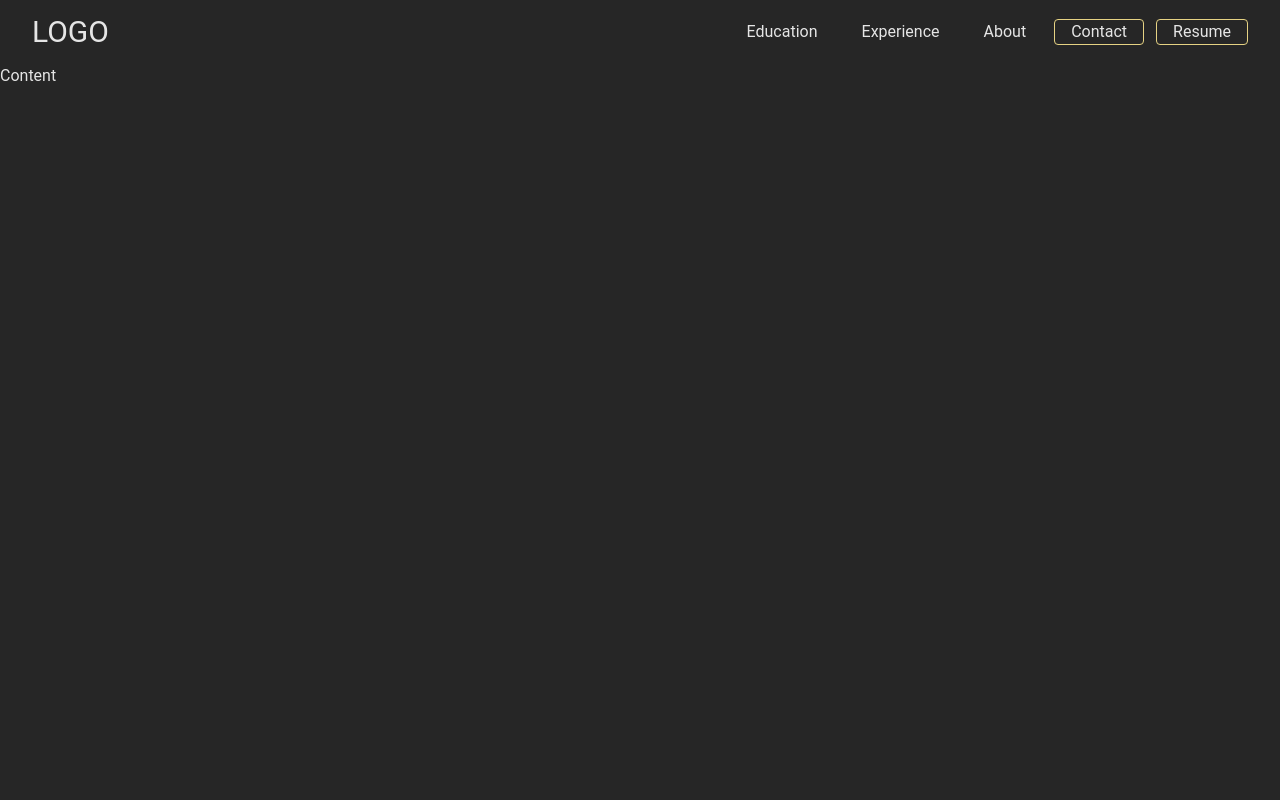
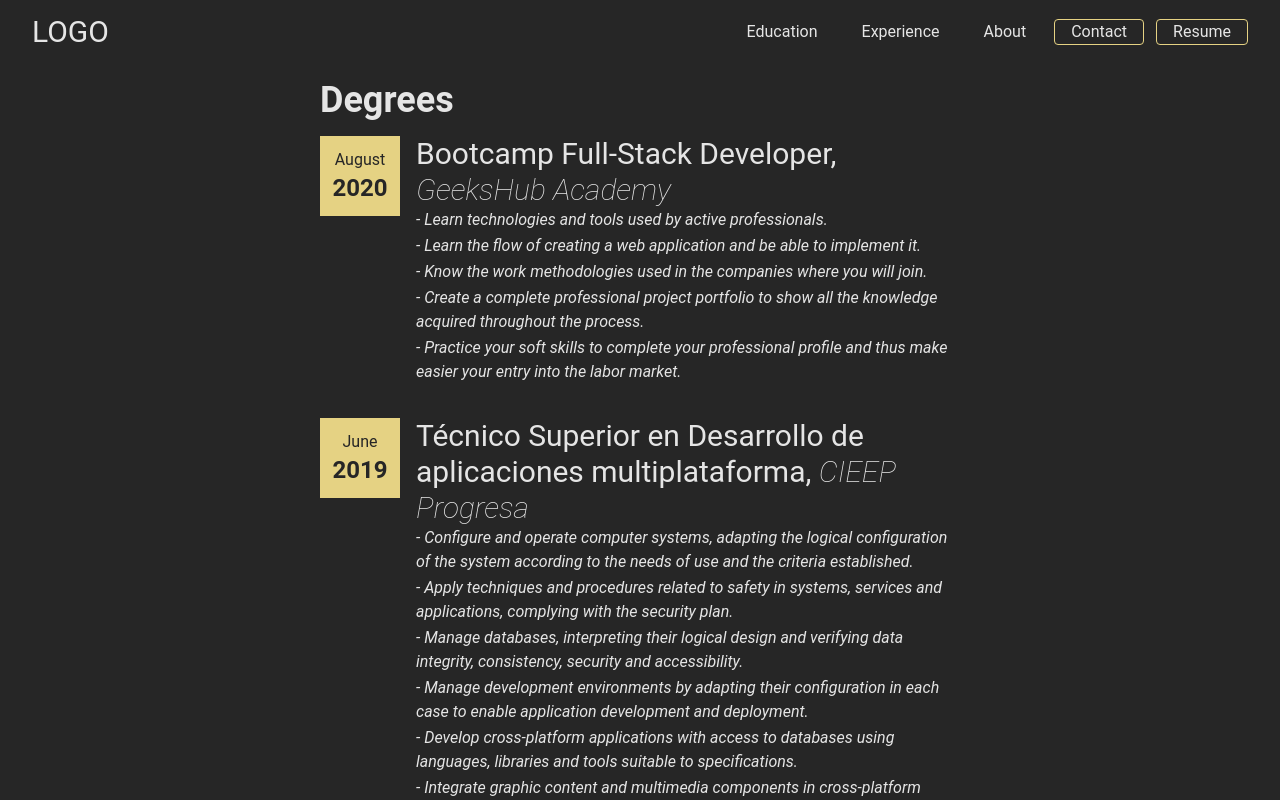
Before and after one commit to algorodev/portfolio, a React (Vite) app: page / in a window 1280 px wide. Built offline with nearby package versions, Linux system fonts and the light colour scheme.

Commit message:
[FEATURE] 05: app component

```diff
--- a/src/App.scss
+++ b/src/App.scss
@@ -1,5 +1,5 @@
 .screen {
-  @apply w-full h-full flex flex-col overflow-y-scroll;
+  @apply w-full h-full flex flex-col overflow-y-hidden;
 
   .screen__container {
     @apply w-full;
--- a/src/App.tsx
+++ b/src/App.tsx
@@ -1,4 +1,5 @@
 import Header from './components/Header/Header.tsx'
+import Home from './views/Home/Home.tsx'
 import './App.scss'
 
 const App = () => (
@@ -7,7 +8,7 @@ const App = () => (
 			<Header/>
 		</section>
 		<section className="screen__container screen__container--content">
-			<p>Content</p>
+			<Home />
 		</section>
 	</main>
 )
```
